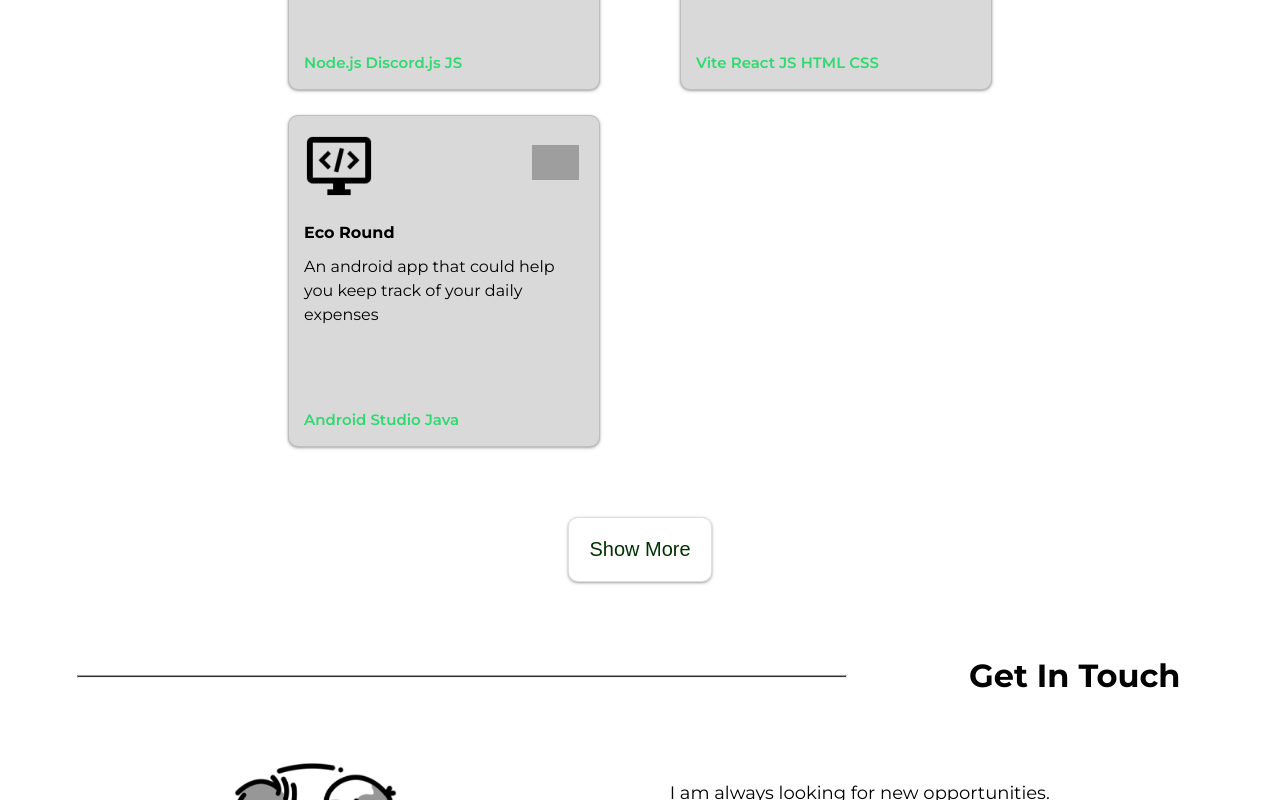
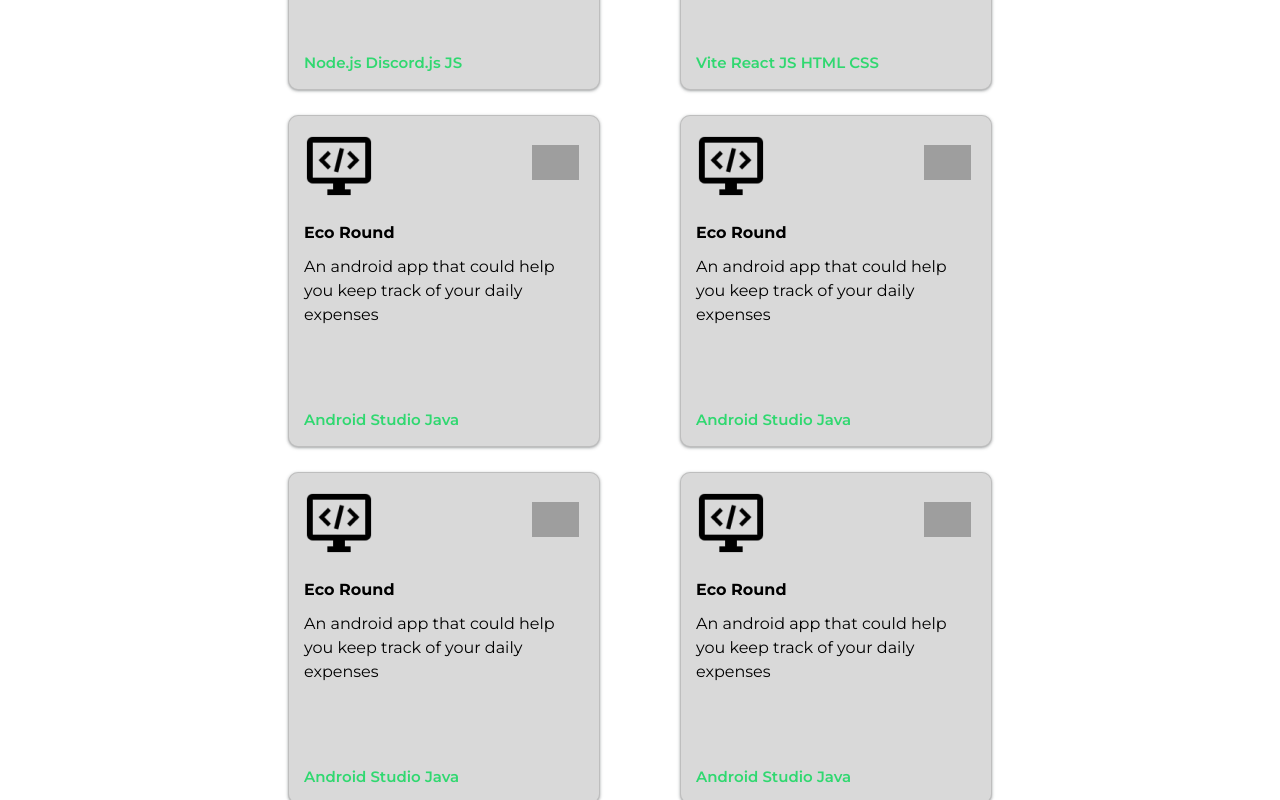
Before and after one commit to sadlifeeee/MyPortfolio-Website, a React (Vite) app: page / in a window 1280 px wide. Shown: the part 1000-1800 px from the top of the page. Built offline with nearby package versions, Linux system fonts and the light colour scheme; grey boxes are pictures that could not be loaded.

Commit message:
Added Animation & Button Functionality

```diff
--- a/package.json
+++ b/package.json
@@ -10,6 +10,7 @@
     "preview": "vite preview"
   },
   "dependencies": {
+    "aos": "^2.3.4",
     "react": "^18.2.0",
     "react-dom": "^18.2.0"
   },
--- a/src/App.jsx
+++ b/src/App.jsx
@@ -1,4 +1,4 @@
-import React from 'react'
+import React ,{useEffect} from 'react'
 import './css/App.css'
 import Nav from './components/Nav'
 import IntroductionPage from './components/IntroductionPage'
@@ -7,6 +7,12 @@ import Contacts from './components/Contacts'
 import Footer from './components/Footer'
 
 function App() {
+  useEffect(() => {
+      window.scrollTo({top: 0, behavior: 'smooth'});
+      console.log("Y: " , window.scrollY)
+
+      console.log("X: " , window.scrollX)
+    }, []);
 
   return (
     <>
--- a/src/components/Contacts.jsx
+++ b/src/components/Contacts.jsx
@@ -1,23 +1,28 @@
-import React from 'react'
+import React, { useEffect }from 'react'
 import '../css/Contacts.css'
 import discord from '../assets/smallerDiscord.png'
 import linkedin from '../assets/linkedin.png'
 import github from '../assets/github.png'
 import getintouchPhoto from '../assets/getintouchPhoto.png'
 import twitter from '../assets/twitter.png'
-
+import AOS from 'aos'
+import 'aos/dist/aos.css'
 
 function Contacts() {
+
+    useEffect(() => {
+        AOS.init({duration: 500});
+    }, []);
 
     return (
       <div id = "contactWrapper">
 
-        <div id = "contactTitle">
+          <div id = "contactTitle" data-aos="fade-up" data-aos-once="true">
               <hr id = "contactDivider"/>
               <span>Get In Touch</span>
           </div>
 
-        <div id = "contactContent">
+          <div id = "contactContent" data-aos="fade-up" data-aos-once="true">
               <img src = {getintouchPhoto} id = "contactPhoto"/>
 
               <div id = "contactTextWrapper">
--- a/src/components/Nav.jsx
+++ b/src/components/Nav.jsx
@@ -1,9 +1,15 @@
-import React, {useState} from 'react'
+import React, {useState , useEffect} from 'react'
 import '../css/Nav.css'
 import logo from '../assets/logo_second.png'
 import { useScrollDirection } from '../js/useScrollDirection';
+import AOS from 'aos'
+import 'aos/dist/aos.css'
 
 function Nav() {
+
+  useEffect(() => {
+        AOS.init();
+    }, []);
 
   const [navBar, setNavBar] = useState(false);
   const [hamberg, setHamberg] = useState(false);
@@ -34,18 +40,18 @@ function Nav() {
       <div id = "navWrapper">
         <img src = {logo} id = "navLogo" />
 
-        <a href="javascript:void(0)" role="button" class = "toggle-button" onClick = {toggleNavLinks}>
-          <span class = "bar"></span>
-          <span class = "bar"></span>
-          <span class = "bar"></span>
+        <a role="button" className = "toggle-button" onClick = {toggleNavLinks} data-aos="fade-down" data-aos-once="true" data-aos-delay="200">
+          <span className = "bar"></span>
+          <span className = "bar"></span>
+          <span className = "bar"></span>
         </a>
 
         <ul className = {hamberg ? 'navLinks' : 'navLinks active'}>
-            <li><a href = "#">Home</a></li>
+            <li><a href = "#" data-aos="fade-down" data-aos-once="true" data-aos-delay="300">Home</a></li>
 
-            <li><a href = "#">About</a></li>
+            <li><a href = "#" data-aos="fade-down" data-aos-once="true" data-aos-delay="400">About</a></li>
 
-            <li><a href = "#">Contact</a></li>
+            <li><a href = "#" data-aos="fade-down" data-aos-once="true" data-aos-delay="500">Contact</a></li>
         </ul>
       </div>
 
--- a/src/components/Projects.jsx
+++ b/src/components/Projects.jsx
@@ -1,24 +1,43 @@
-import React from 'react'
+import React, {useState , useEffect} from 'react'
 import '../css/Projects.css'
 import discord from '../assets/discord.png'
 import externalLink from '../assets/external_link.png'
 import github from '../assets/github.png'
 import defaultProject from '../assets/defaultProject.png'
+import AOS from 'aos'
+import 'aos/dist/aos.css'
+
+function Projects() {
+
+    useEffect(() => {
+        AOS.init({duration: 500});
+    }, []);
 
 
-function Projects() {
+    const [showMoreText, setShowMoreText] = useState('Show More');
+    const [showMore, setShowMore] = useState(false);
+
+    const toggleMore = () => {
+        if(showMoreText === "Show More") {
+            setShowMore(true)
+            setShowMoreText('Show Less');
+        } else {
+            setShowMoreText("Show More");
+            setShowMore(false)
+        }
+    }
 
     return (
       <div id = "projectWrapper">
 
-        <div id = "projectTitle">
+          <div id = "projectTitle" data-aos="fade-up" data-aos-once="true">
               <hr className = "projectDivider" id = "dividerLeft"/>
               <span>Projects</span>
               <hr className = "projectDivider" id = "dividerRight"/>
           </div>
 
           <div id = "projectContent">
-            <div className = "singleProject">
+              <div className = "singleProject" data-aos="fade-up" data-aos-once="true">
                   <div className = "projectPhotos">
                       <img src = {defaultProject} className = "projectBigPhoto" />
 
@@ -34,8 +53,8 @@ function Projects() {
                   <span className = "projectLibrary">Node.js Discord.js JS</span>
               </div>
 
-            <div className = "singleProject">
-                <div className = "projectPhotos">
+              <div className = "singleProject" data-aos="fade-up" data-aos-once="true">
+                  <div className = "projectPhotos" >
                       <img src = {defaultProject} className = "projectBigPhoto" />
                       <div className = "projectHyperLinks">
                           <a href = "https://github.com/sadlifeeee/MyPortfolio-Website" target="_blank" rel="noopener noreferrer"><img src = {github} className = "projectSmallPhoto" /></a>
@@ -49,7 +68,67 @@ function Projects() {
                   <span className = "projectLibrary">Vite React JS HTML CSS</span>
               </div>
 
-            <div className = "singleProject">
+              <div className = "singleProject" data-aos="fade-up" data-aos-once="true">
+                  <div className = "projectPhotos">
+                      <img src = {defaultProject} className = "projectBigPhoto" />
+
+                      <div className = "projectHyperLinks">
+                          <a href = "https://github.com/sadlifeeee/Eco_Round" target="_blank" rel="noopener noreferrer"><img src = {github} className = "projectSmallPhoto" /></a>
+                      </div>
+
+                  </div>
+
+                  <span className = "projectName">Eco Round</span>
+                  <span className = "projectInfo">An android app that could help you keep track of your daily expenses</span>
+                  <span className = "projectLibrary">Android Studio Java</span>
+              </div>
+
+              <div className = "singleProject" data-aos="fade-up" data-aos-once="true">
+                  <div className = "projectPhotos">
+                      <img src = {defaultProject} className = "projectBigPhoto" />
+
+                      <div className = "projectHyperLinks">
+                          <a href = "https://github.com/sadlifeeee/Eco_Round" target="_blank" rel="noopener noreferrer"><img src = {github} className = "projectSmallPhoto" /></a>
+                      </div>
+
+                  </div>
+
+                  <span className = "projectName">Eco Round</span>
+                  <span className = "projectInfo">An android app that could help you keep track of your daily expenses</span>
+                  <span className = "projectLibrary">Android Studio Java</span>
+              </div>
+
+              <div className = "singleProject" data-aos="fade-up" data-aos-once="true">
+                  <div className = "projectPhotos">
+                      <img src = {defaultProject} className = "projectBigPhoto" />
+
+                      <div className = "projectHyperLinks">
+                          <a href = "https://github.com/sadlifeeee/Eco_Round" target="_blank" rel="noopener noreferrer"><img src = {github} className = "projectSmallPhoto" /></a>
+                      </div>
+
+                  </div>
+
+                  <span className = "projectName">Eco Round</span>
+                  <span className = "projectInfo">An android app that could help you keep track of your daily expenses</span>
+                  <span className = "projectLibrary">Android Studio Java</span>
+              </div>
+
+              <div className = "singleProject" data-aos="fade-up" data-aos-once="true">
+                  <div className = "projectPhotos">
+                      <img src = {defaultProject} className = "projectBigPhoto" />
+
+                      <div className = "projectHyperLinks">
+                          <a href = "https://github.com/sadlifeeee/Eco_Round" target="_blank" rel="noopener noreferrer"><img src = {github} className = "projectSmallPhoto" /></a>
+                      </div>
+
+                  </div>
+
+                  <span className = "projectName">Eco Round</span>
+                  <span className = "projectInfo">An android app that could help you keep track of your daily expenses</span>
+                  <span className = "projectLibrary">Android Studio Java</span>
+              </div>
+
+              <div className = {showMore ? 'singleProject' : 'singleProject hideProject'} data-aos="fade-up" data-aos-once="true">
                   <div className = "projectPhotos">
                       <img src = {defaultProject} className = "projectBigPhoto" />
 
@@ -66,9 +145,9 @@ function Projects() {
 
           </div>
 
-        <div id = "buttonWrapper">
-            <button id = "showMoreBtn">
-                <span id = "showMoreText">Show More</span>
+          <div id = "buttonWrapper" data-aos="fade-up" data-aos-once="true">
+              <button id = "showMoreBtn" onClick = {toggleMore}>
+                  <span className = "showMoreText">{showMoreText}</span>
               </button>
           </div>
 
--- a/src/css/IntroductionPage.css
+++ b/src/css/IntroductionPage.css
@@ -108,7 +108,7 @@
 @media only screen and (max-width: 699px) and (min-width: 0px) {
 
     #introPage {
-        height: 620px;
+        height: 630px;
         width: auto;
         padding-left: 0px;
         padding-right:0px;
--- a/src/css/Nav.css
+++ b/src/css/Nav.css
@@ -1,5 +1,5 @@
 .hidden {
-    transform : translateY(-82.6px);
+    transform: translateY(-82.6px);
 }
 
 .nav {
--- a/src/css/Projects.css
+++ b/src/css/Projects.css
@@ -2,6 +2,7 @@
     height: auto;
     display: flex;
     flex-direction: column;
+    transition: transform 0.2s;
 }
 
 
@@ -34,7 +35,7 @@
     display: grid;
     margin-top: 30px;
     grid-template-columns: auto auto auto;
-    gap: 10px 80px;
+    gap: 40px 80px;
     margin: auto;
     margin-top: 30px;
     margin-bottom: 30px;
@@ -111,9 +112,13 @@
     cursor: pointer;
 }
 
-#showMoreText{
+.showMoreText{
     color: #003300;
     font-size: 20px;
+}
+
+.hideProject {
+    display: none;
 }
 
 
--- a/src/index.css
+++ b/src/index.css
@@ -31,7 +31,6 @@ body {
   display: flex;
   place-items: center;
   min-width: 320px;
-  min-height: 100vh;
   overscroll-behavior-y: none;
   overflow-y: scroll;
   overflow-x: hidden;
```
Also changed, not shown: src/App.css (+0 -36 lines), src/components/IntroductionPage.jsx (+14 -9 lines), 1 other file (tests, documents, lock files or other folders). Lines whose indentation alone changed are shown as unchanged.
